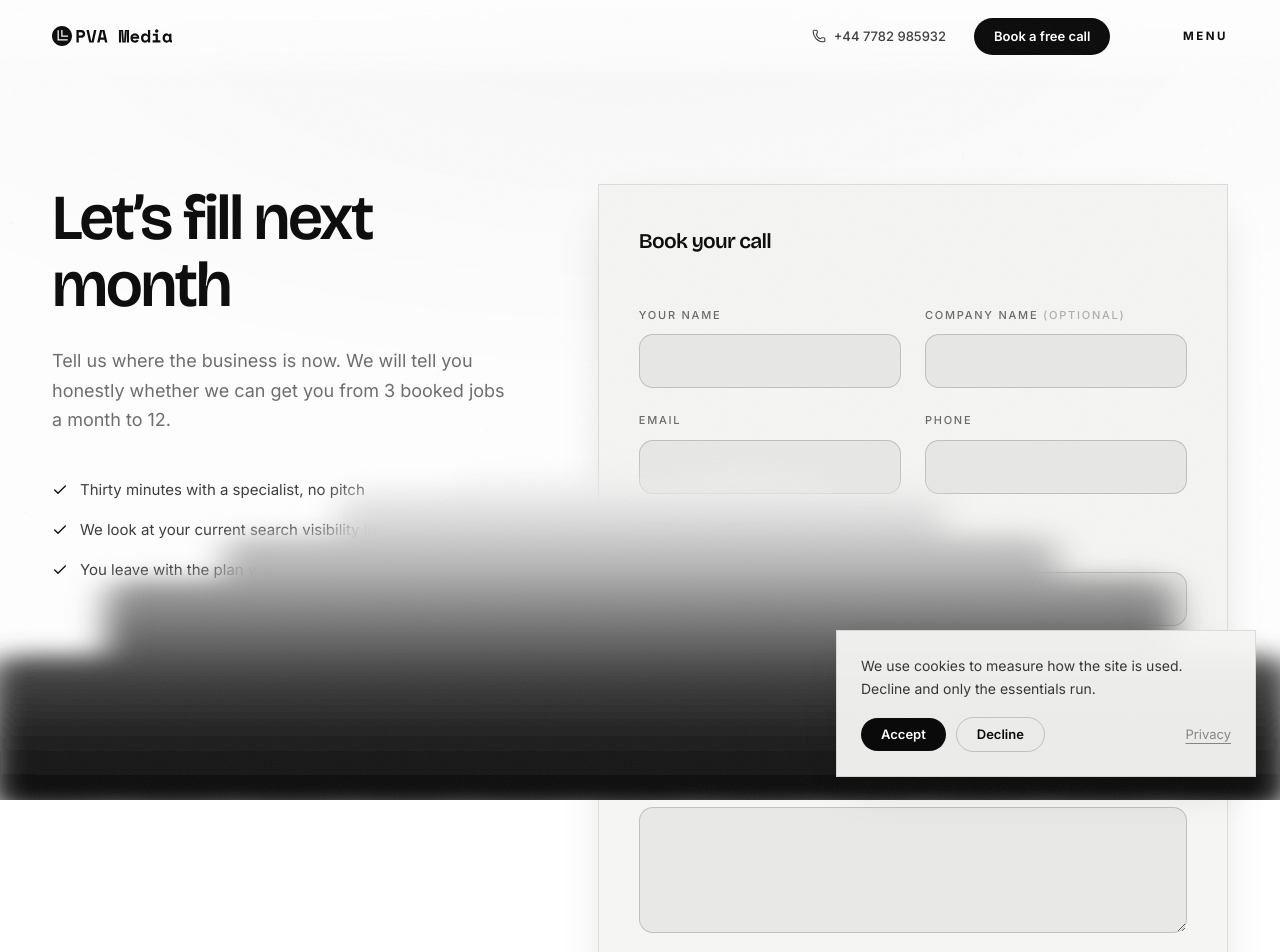
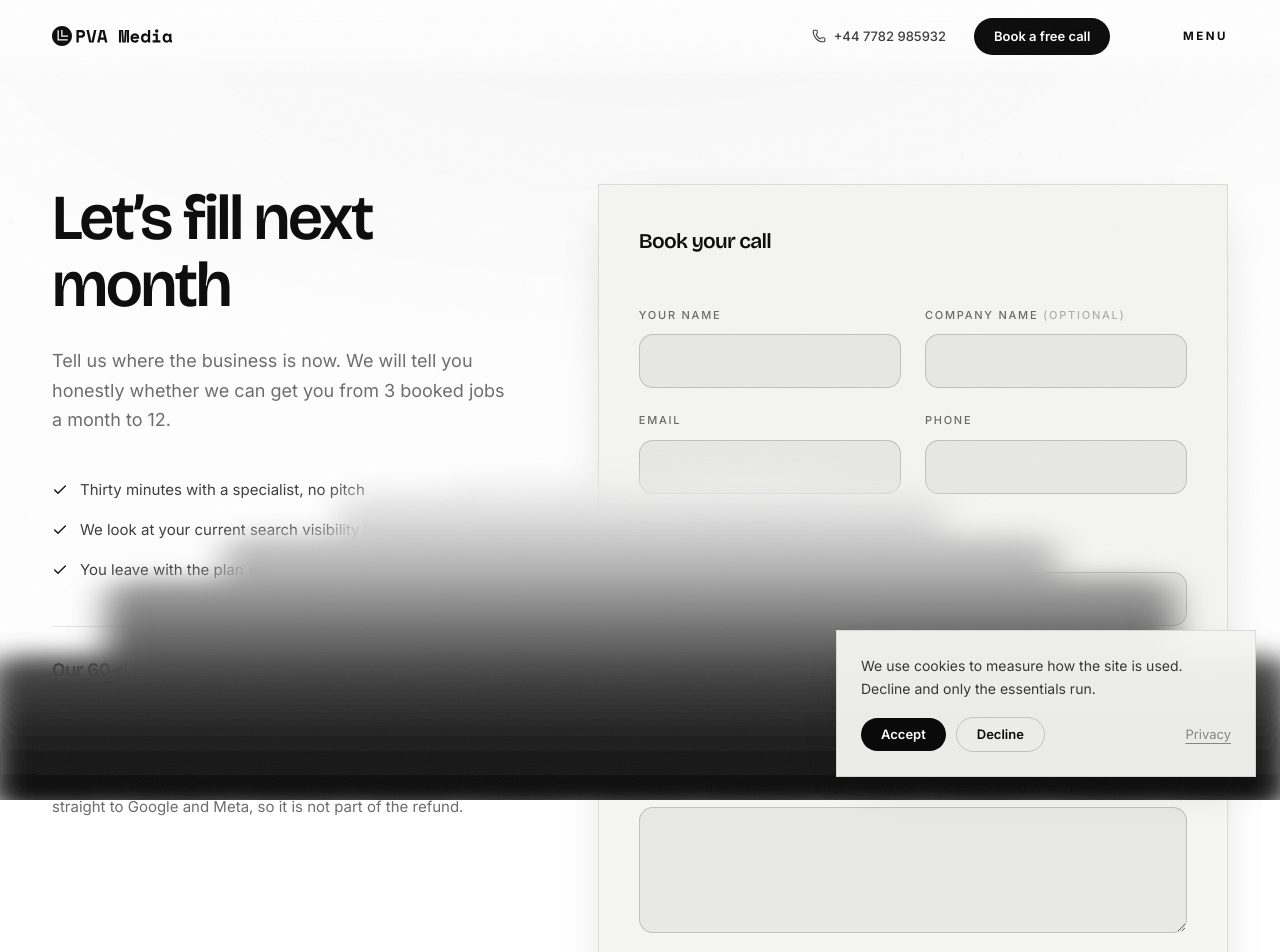
Before and after one commit to shahrukhtirmizi-del/pvamedia-website-v5, a Next.js app: page /bookings in a window 1280 px wide. Shown: the top 952 px of the page. Built offline with nearby package versions, Linux system fonts and the light colour scheme.

Commit message:
Bookings page: add the 60-day lead-target guarantee terms
Matches the Meta ad promise so the landing page states the guarantee's conditions.

Co-Authored-By: Claude Opus 5.5 <noreply@anthropic.com>
Claude-Session: https://claude.ai/code/session_01NzKvZXUEAcikbAGCuaAHAG

```diff
--- a/app/bookings/page.tsx
+++ b/app/bookings/page.tsx
@@ -56,6 +56,18 @@ export default function BookingsPage() {
               ))}
             </ul>
           </Reveal>
+
+          <Reveal delay={180}>
+            <div className="mt-11 max-w-[46ch] border-t pt-7" style={{ borderColor: "var(--line)" }}>
+              <h2 className="font-display text-[19px] font-semibold">Our 60-day guarantee</h2>
+              <p className="mt-3 text-[15px] leading-relaxed" style={{ color: "var(--ink-60)" }}>
+                Before your ads launch, we agree a lead target with you and put it in the contract. A
+                lead is a call, form or text from a new customer. If we miss the target within 60 days
+                of your ads going live, we refund every dollar of our fees. Your ad spend goes straight
+                to Google and Meta, so it is not part of the refund.
+              </p>
+            </div>
+          </Reveal>
         </div>
 
         <Reveal delay={80}>
```
